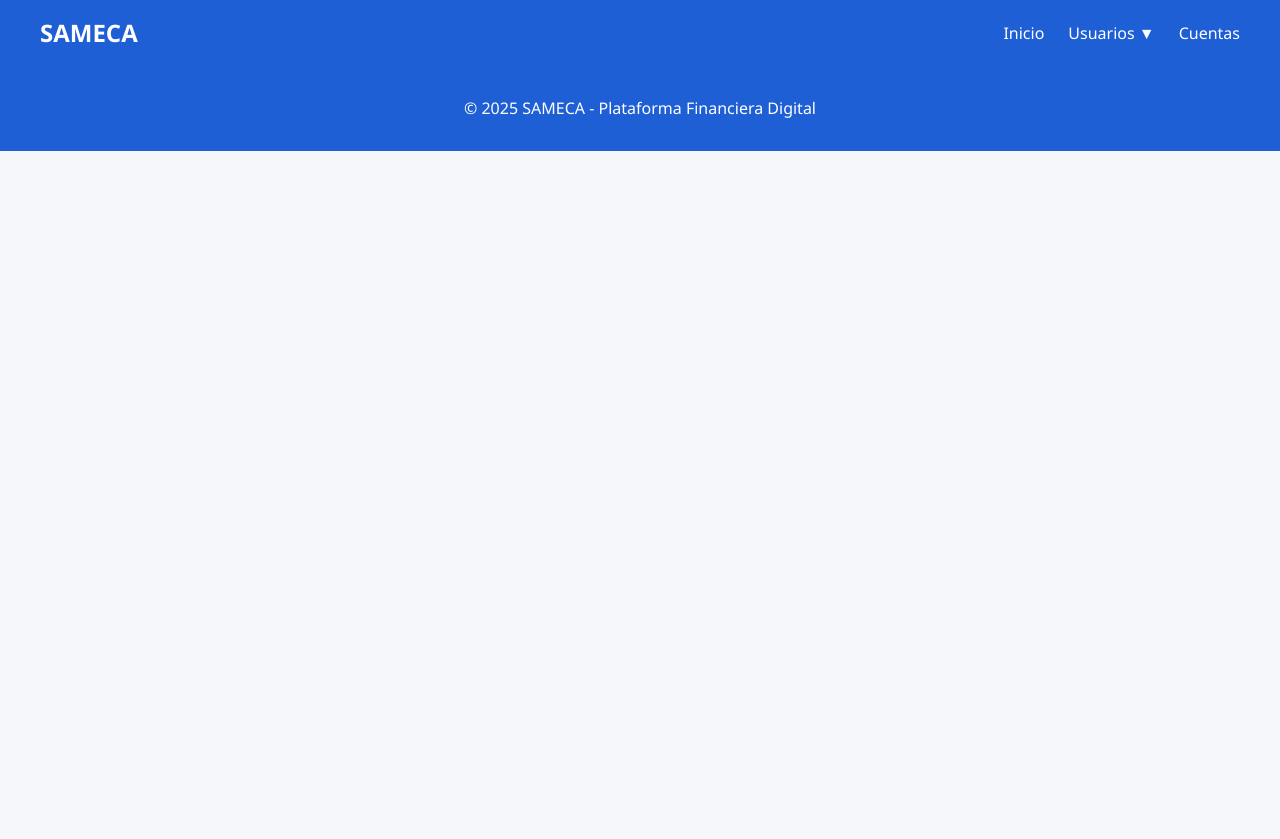
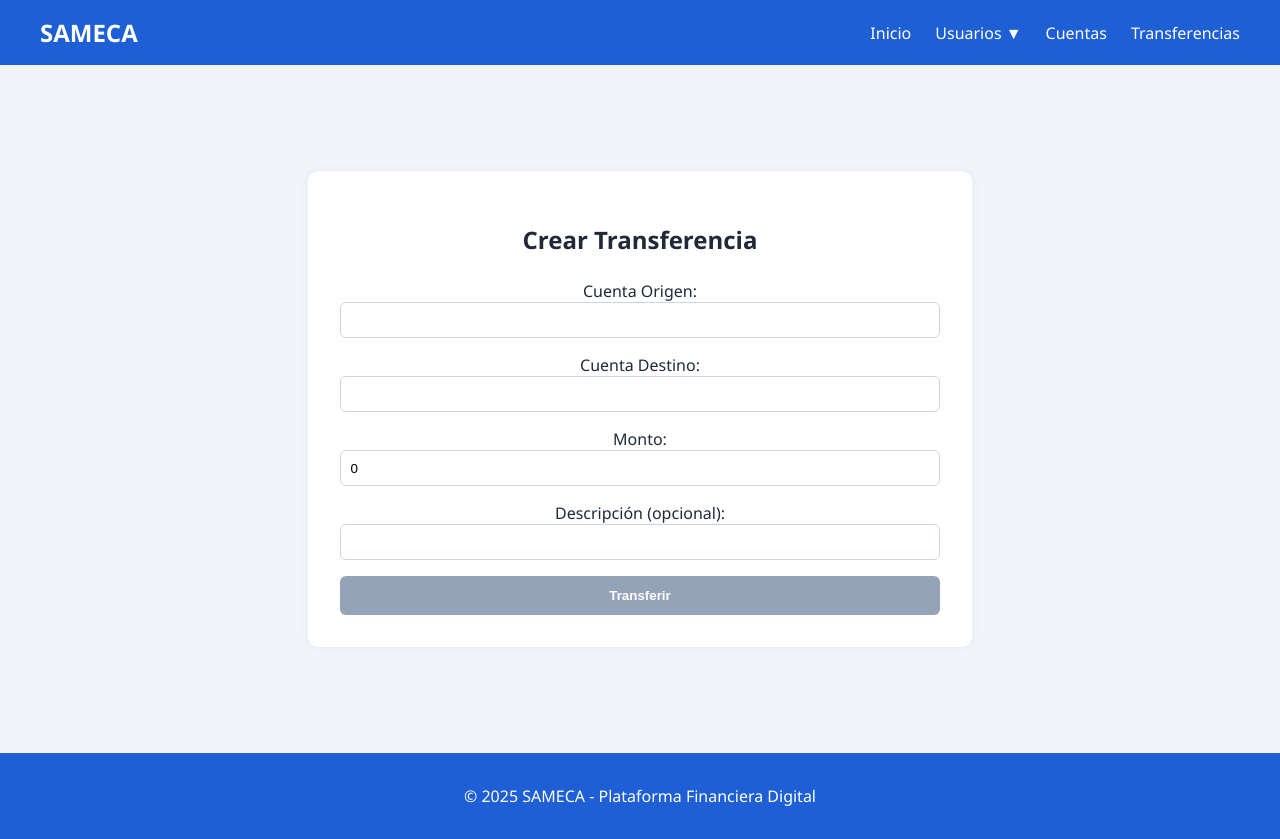
Before and after one commit to JSSanchezH/SAMECA, an Angular app: page /transferencias in a window 1280 px wide. Before the commit this address led to /. Before the commit the page ends 800 px from the top, so only its background shows below. Built offline with nearby package versions, Linux system fonts and the light colour scheme.

Commit message:
feat: transferencias agregadas

```diff
--- a/src/app/app.routes.ts
+++ b/src/app/app.routes.ts
@@ -4,6 +4,7 @@ import { DocumentacionComponent } from './views/documentacion/documentacion.comp
 import { UsuarioListComponent } from './views/usuarios/usuario-list/usuario-list.component';
 import { UsuarioFormComponent } from './views/usuarios/nuevos/usuario-form/usuario-form.component';
 import { CuentaListComponent } from './views/cuentas/cuenta-list/cuenta-list.component';
+import { TransferenciaComponent } from './views/transferencias/transferencia/transferencia.component';
 
 export const routes: Routes = [
   { path: '', component: HomeComponent, title: 'Inicio' },
@@ -15,4 +16,5 @@ export const routes: Routes = [
   { path: 'usuarios', component: UsuarioListComponent, title: 'Usuarios' },
   { path: 'usuarios/nuevo', component: UsuarioFormComponent },
   { path: 'cuentas', component: CuentaListComponent },
+  { path: 'transferencias', component: TransferenciaComponent },
 ];
--- a/src/app/shared/navbar/navbar.component.ts
+++ b/src/app/shared/navbar/navbar.component.ts
@@ -23,5 +23,9 @@ export class NavbarComponent {
       label: 'Cuentas',
       path: '/cuentas',
     },
+    {
+      label: 'Transferencias',
+      path: '/transferencias',
+    },
   ];
 }
--- /dev/null
+++ b/src/app/views/transferencias/transferencia/transferencia.component.css
@@ -0,0 +1,57 @@
+.transferencia-container {
+  height: 78vh;
+  display: flex;
+  justify-content: center;
+  align-items: center;
+  background-color: #f1f5f9;
+  padding: 2rem;
+}
+
+.form-wrapper {
+  background-color: white;
+  padding: 2rem;
+  border-radius: 10px;
+  box-shadow: 0 0 10px rgba(0, 0, 0, 0.05);
+  max-width: 600px;
+  width: 100%;
+}
+
+h1 {
+  margin-bottom: 1.5rem;
+  text-align: center;
+  color: #1f2937;
+}
+
+form {
+  display: flex;
+  flex-direction: column;
+  gap: 1rem;
+}
+
+label {
+  display: flex;
+  flex-direction: column;
+  font-weight: 500;
+  color: #1f2937;
+}
+
+input {
+  padding: 0.6rem;
+  border-radius: 6px;
+  border: 1px solid #cbd5e1;
+}
+
+button {
+  background-color: #4287f5;
+  color: white;
+  border: none;
+  padding: 0.75rem;
+  border-radius: 6px;
+  font-weight: bold;
+  cursor: pointer;
+}
+
+button:disabled {
+  background-color: #94a3b8;
+  cursor: not-allowed;
+}
--- /dev/null
+++ b/src/app/views/transferencias/transferencia/transferencia.component.html
@@ -0,0 +1,29 @@
+<section class="transferencia-container">
+  <div class="form-wrapper">
+    <h1>Crear Transferencia</h1>
+
+    <form [formGroup]="form" (ngSubmit)="enviar()">
+      <label>
+        Cuenta Origen:
+        <input formControlName="cuentaOrigen" type="text" />
+      </label>
+
+      <label>
+        Cuenta Destino:
+        <input formControlName="cuentaDestino" type="text" />
+      </label>
+
+      <label>
+        Monto:
+        <input formControlName="monto" type="number" />
+      </label>
+
+      <label>
+        Descripción (opcional):
+        <input formControlName="descripcion" type="text" />
+      </label>
+
+      <button type="submit" [disabled]="form.invalid">Transferir</button>
+    </form>
+  </div>
+</section>
--- /dev/null
+++ b/src/app/views/transferencias/transferencia/transferencia.component.ts
@@ -0,0 +1,30 @@
+import { CommonModule } from '@angular/common';
+import { Component } from '@angular/core';
+import { FormBuilder, ReactiveFormsModule, Validators } from '@angular/forms';
+import { RouterModule } from '@angular/router';
+
+@Component({
+  selector: 'app-transferencia',
+  standalone: true,
+  imports: [CommonModule, ReactiveFormsModule, RouterModule],
+  templateUrl: './transferencia.component.html',
+  styleUrl: './transferencia.component.css',
+})
+export class TransferenciaComponent {
+  form = this.fb.group({
+    cuentaOrigen: ['', Validators.required],
+    cuentaDestino: ['', Validators.required],
+    monto: [0, [Validators.required, Validators.min(1)]],
+    descripcion: [''],
+  });
+
+  constructor(private fb: FormBuilder) {}
+
+  enviar() {
+    if (this.form.valid) {
+      console.log('Transferencia realizada:', this.form.value);
+      // Simular redirección luego del envío
+      // this.router.navigateByUrl('/transferencias/historial');
+    }
+  }
+}
```
Also changed, not shown: 1 other file (tests, documents, lock files or other folders).
